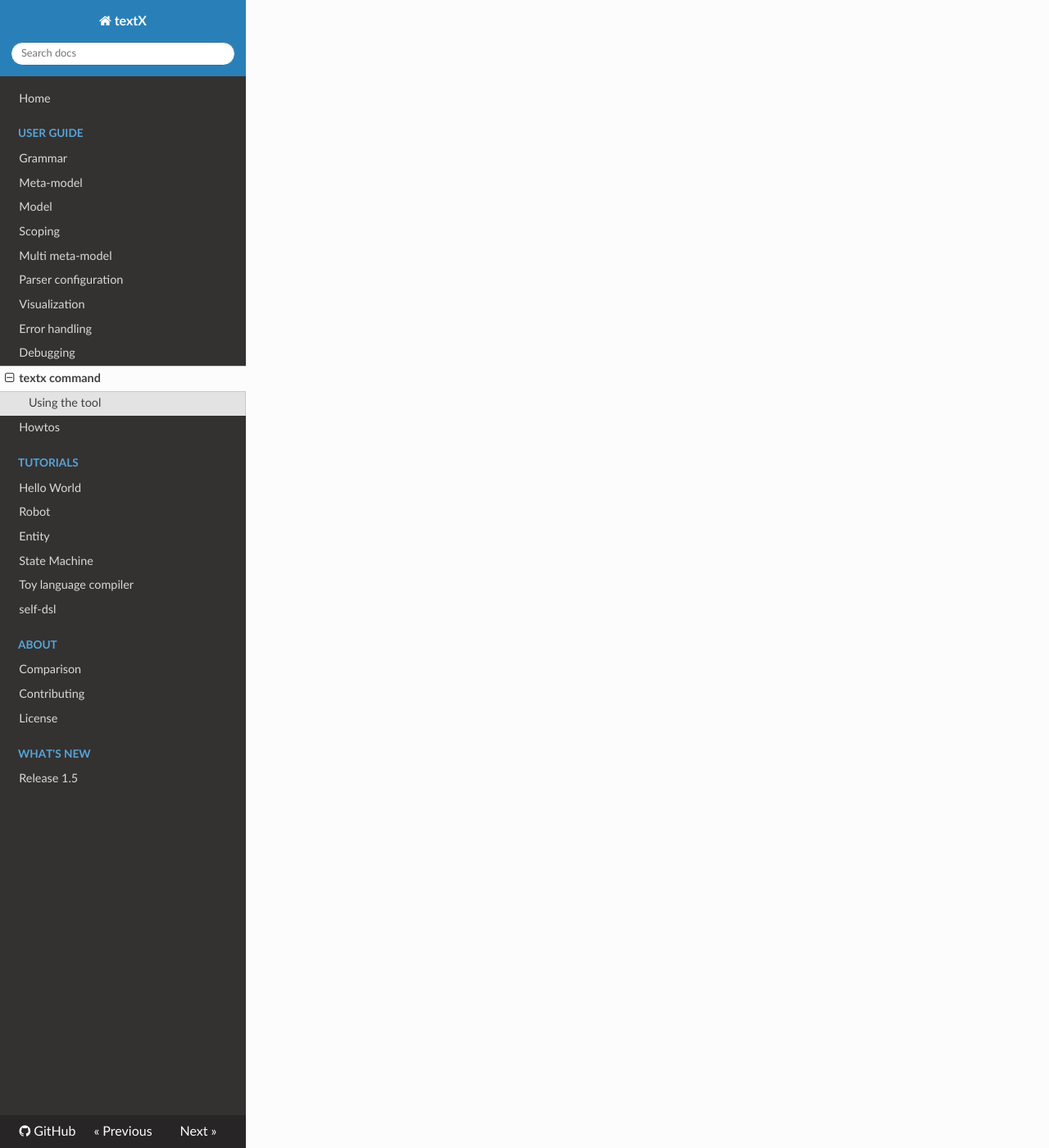
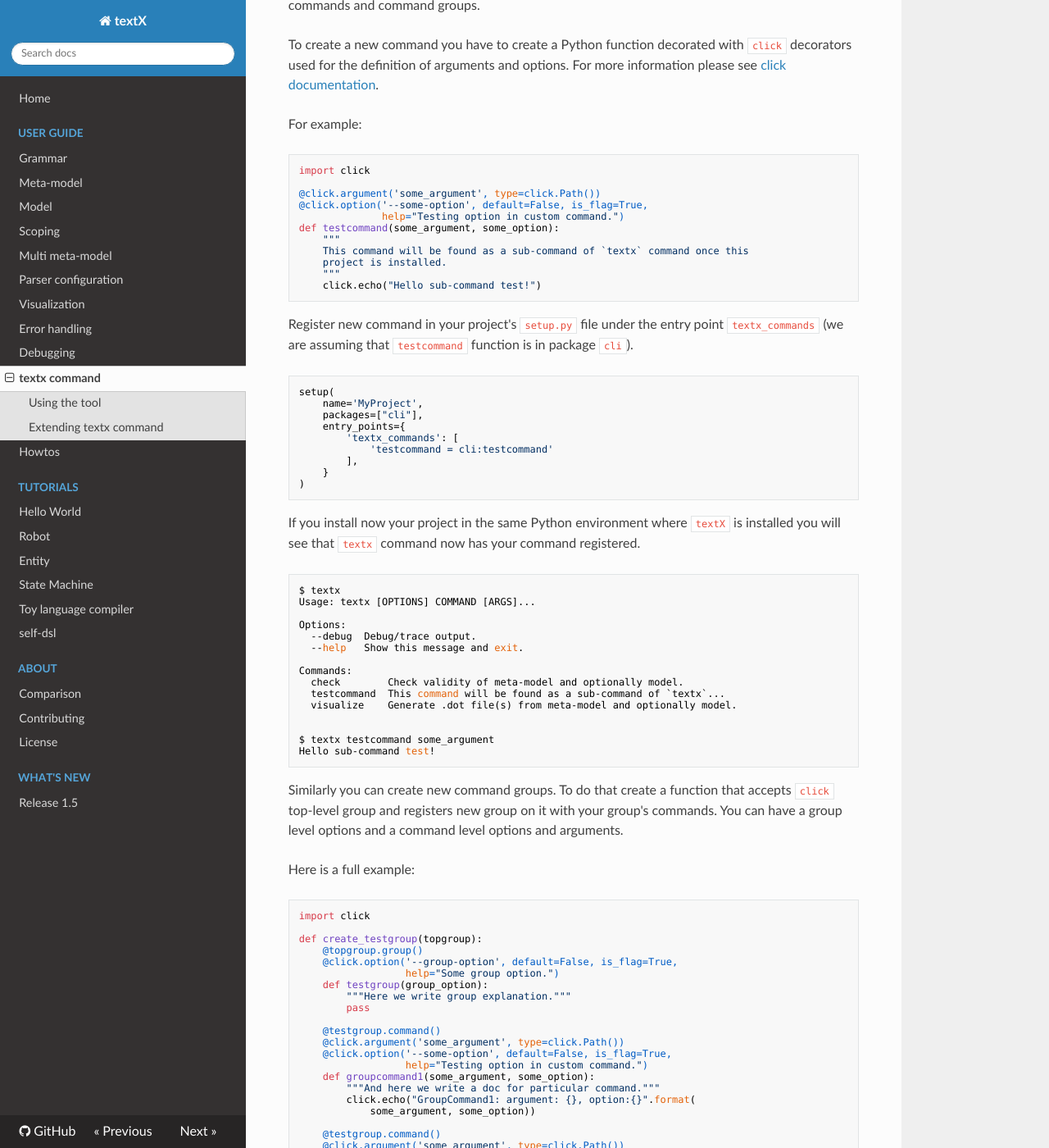
Before and after one commit to textX/textX, an MkDocs documentation site: the page built from docs/textx_command.md, in a window 1280 px wide and 1400 px high, scrolled down 1789 px. Shown: the whole window at 82% size. Built offline with MkDocs 1.6.1, drawn with Linux system fonts in a browser that asks for light colours; nearby versions of some CDN libraries; comment, search, counter and statistics services are not loaded; some of the changed text lies outside the part shown.

Commit message:
closes #163 Docs for textx command extensibility feature.

````diff
--- a/docs/textx_command.md
+++ b/docs/textx_command.md
@@ -8,20 +8,32 @@ To check and visualize (meta)models from the command line.
 
 To get basic help:
 
-    $ textx --help
-    usage: textx [-h] [-i] [-d] cmd metamodel [model]
+```sh
+$ textx --help
+Usage: textx [OPTIONS] COMMAND [ARGS]...
 
-    textX checker and visualizer
+Options:
+  --debug  Debug/trace output.
+  --help   Show this message and exit.
 
-    positional arguments:
-      cmd         Command - "check" or "visualize"
-      metamodel   Meta-model file name
-      model       Model file name
+Commands:
+  check        Check validity of meta-model and optionally model.
+  visualize    Generate .dot file(s) from meta-model and optionally model.
+```
 
-    optional arguments:
-      -h, --help  show this help message and exit
-      -i          case-insensitive parsing
-      -d          run in debug mode
+
+To get a help on a specific command:
+
+```sh
+$ textx check --help
+Usage: textx check [OPTIONS] META_MODEL_FILE [MODEL_FILE]
+
+  Check validity of meta-model and optionally model.
+
+Options:
+  -i, --ignore-case  case-insensitive parsing.
+  --help             Show this message and exit.
+```
 
 
 You can check and visualize (generate a .dot file) your meta-model or model using
@@ -29,41 +41,222 @@ this tool.
 
 For example, to check and visualize a metamodel you could issue:
 
+```sh
+$ textx visualize robot.tx
+Meta-model OK.
+Generating 'robot.tx.dot' file for meta-model.
+To convert to png run 'dot -Tpng -O robot.tx.dot'
+```
 
-    $ textx visualize robot.tx
-    Meta-model OK.
-    Generating 'robot.tx.dot' file for meta-model.
-    To convert to png run 'dot -Tpng -O robot.tx.dot'
 
 Create an image from the .dot file:
 
-    $ dot -Tpng -O robot.tx.dot
+```sh
+$ dot -Tpng -O robot.tx.dot
+```
+
 
 Or use some `dot` viewer. For example:
 
-    $ xdot robot.tx.dot
+```sh
+$ xdot robot.tx.dot
+```
+
 
 Visualize model:
 
-    $ textx visualize robot.tx program.rbt
-    Meta-model OK.
-    Model OK.
-    Generating 'robot.tx.dot' file for meta-model.
-    To convert to png run 'dot -Tpng -O robot.tx.dot'
-    Generating 'program.rbt.dot' file for model.
-    To convert to png run 'dot -Tpng -O program.rbt.dot'
+```sh
+$ textx visualize robot.tx program.rbt
+Meta-model OK.
+Model OK.
+Generating 'robot.tx.dot' file for meta-model.
+To convert to png run 'dot -Tpng -O robot.tx.dot'
+Generating 'program.rbt.dot' file for model.
+To convert to png run 'dot -Tpng -O program.rbt.dot'
+```
 
 
 To only check (meta)models use `check` command:
 
-    $ textx check robot.tx program.rbt
+```sh
+$ textx check robot.tx program.rbt
+Meta-model OK.
+Model OK.
+```
 
 
 If there is an error you will get a nice error report:
 
+```sh
+$ textx check robot.tx program.rbt
+Meta-model OK.
+Error in model file.
+Expected 'initial' or 'up' or 'down' or 'left' or
+  'right' or 'end' at program.rbt:(3, 3) => 'al 3, 1   *gore 4    '.
+```
 
-    $ textx check robot.tx program.rbt
-    Meta-model OK.
-    Error in model file.
-    Expected 'initial' or 'up' or 'down' or 'left' or
-      'right' or 'end' at program.rbt:(3, 3) => 'al 3, 1   *gore 4    '.
+
+## Extending textx command
+
+`textx` command can be extended from other installed Python packages using
+[pkg_resources](https://setuptools.readthedocs.io/en/latest/pkg_resources.html)
+extension points. Using command extension one can add new commands and command
+groups to the `textx` command.
+
+`textx` uses [click](https://github.com/pallets/click/) library for CLI commands
+processing. That makes really easy to create new commands and command groups.
+
+To create a new command you have to create a Python function decorated with
+`click` decorators used for the definition of arguments and options. For more
+information please see [click
+documentation](https://click.palletsprojects.com/en/7.x/).
+
+For example:
+
+```python
+import click
+
+@click.argument('some_argument', type=click.Path())
+@click.option('--some-option', default=False, is_flag=True,
+              help="Testing option in custom command.")
+def testcommand(some_argument, some_option):
+    """
+    This command will be found as a sub-command of `textx` command once this
+    project is installed.
+    """
+    click.echo("Hello sub-command test!")
+```
+
+Register new command in your project's `setup.py` file under the entry point
+`textx_commands` (we are assuming that `testcommand` function is in package
+`cli`).
+
+```python
+setup(
+    name='MyProject',
+    packages=["cli"],
+    entry_points={
+        'textx_commands': [
+            'testcommand = cli:testcommand'
+        ],
+    }
+)
+```
+
+If you install now your project in the same Python environment where `textX` is
+installed you will see that `textx` command now has your command registered.
+
+```sh
+$ textx
+Usage: textx [OPTIONS] COMMAND [ARGS]...
+
+Options:
+  --debug  Debug/trace output.
+  --help   Show this message and exit.
+
+Commands:
+  check        Check validity of meta-model and optionally model.
+  testcommand  This command will be found as a sub-command of `textx`...
+  visualize    Generate .dot file(s) from meta-model and optionally model.
+
+
+$ textx testcommand some_argument
+Hello sub-command test!
+```
+
+Similarly you can create new command groups. To do that create a function that
+accepts `click` top-level group and registers new group on it with your group's
+commands. You can have a group level options and a command level options and
+arguments.
+
+Here is a full example:
+
+```python
+import click
+
+def create_testgroup(topgroup):
+    @topgroup.group()
+    @click.option('--group-option', default=False, is_flag=True,
+                  help="Some group option.")
+    def testgroup(group_option):
+        """Here we write group explanation."""
+        pass
+
+    @testgroup.command()
+    @click.argument('some_argument', type=click.Path())
+    @click.option('--some-option', default=False, is_flag=True,
+                  help="Testing option in custom command.")
+    def groupcommand1(some_argument, some_option):
+        """And here we write a doc for particular command."""
+        click.echo("GroupCommand1: argument: {}, option:{}".format(
+            some_argument, some_option))
+
+    @testgroup.command()
+    @click.argument('some_argument', type=click.Path())
+    @click.option('--some-option', default=False, is_flag=True,
+                  help="Testing option in custom command.")
+    def groupcommand2(some_argument, some_option):
+        """This is another command docs."""
+        click.echo("GroupCommand2: argument: {}, option:{}".format(
+            some_argument, some_option))
+```
+
+In this example we created a new group called `testgroup`. We use that group in
+the rest of the code to decorate new commands belonging to the group.
+
+We have to register our function in the extension point `textx_command_groups`:
+
+```python
+setup(
+    name='MyProject',
+    packages=["cli"],
+    entry_points={
+        ...
+        'textx_command_groups': [
+            'testgroup = cli:create_testgroup'
+        ]
+    }
+    }
+)
+```
+
+If `MyProject` is installed in the environment where `textX` is installed you'll
+see that your command group is now accessible by the `textx` command:
+
+```sh
+$  textx
+Usage: textx [OPTIONS] COMMAND [ARGS]...
+
+Options:
+  --debug  Debug/trace output.
+  --help   Show this message and exit.
+
+Commands:
+  check        Check validity of meta-model and optionally model.
+  testcommand  This command will be found as a sub-command of `textx`...
+  testgroup    Here we write group explanation.
+  visualize    Generate .dot file(s) from meta-model and optionally model.
+
+
+$ textx testgroup
+Usage: textx testgroup [OPTIONS] COMMAND [ARGS]...
+
+  Here we write group explanation.
+
+Options:
+  --group-option  Some group option.
+  --help          Show this message and exit.
+
+Commands:
+  groupcommand1  And here we write a doc for particular command.
+  groupcommand2  This is another command docs.
+
+
+$ textx testgroup groupcommand1 first_argument
+GroupCommand1: argument: first_argument, option:False
+```
+
+
+For a full example please take a look at [this
+test](https://github.com/textX/textX/blob/master/tests/functional/subcommands/test_subcommands.py) and this [example test
+project](https://github.com/textX/textX/tree/master/tests/functional/subcommands/example_project).
````
Also changed, not shown: 1 other file.
